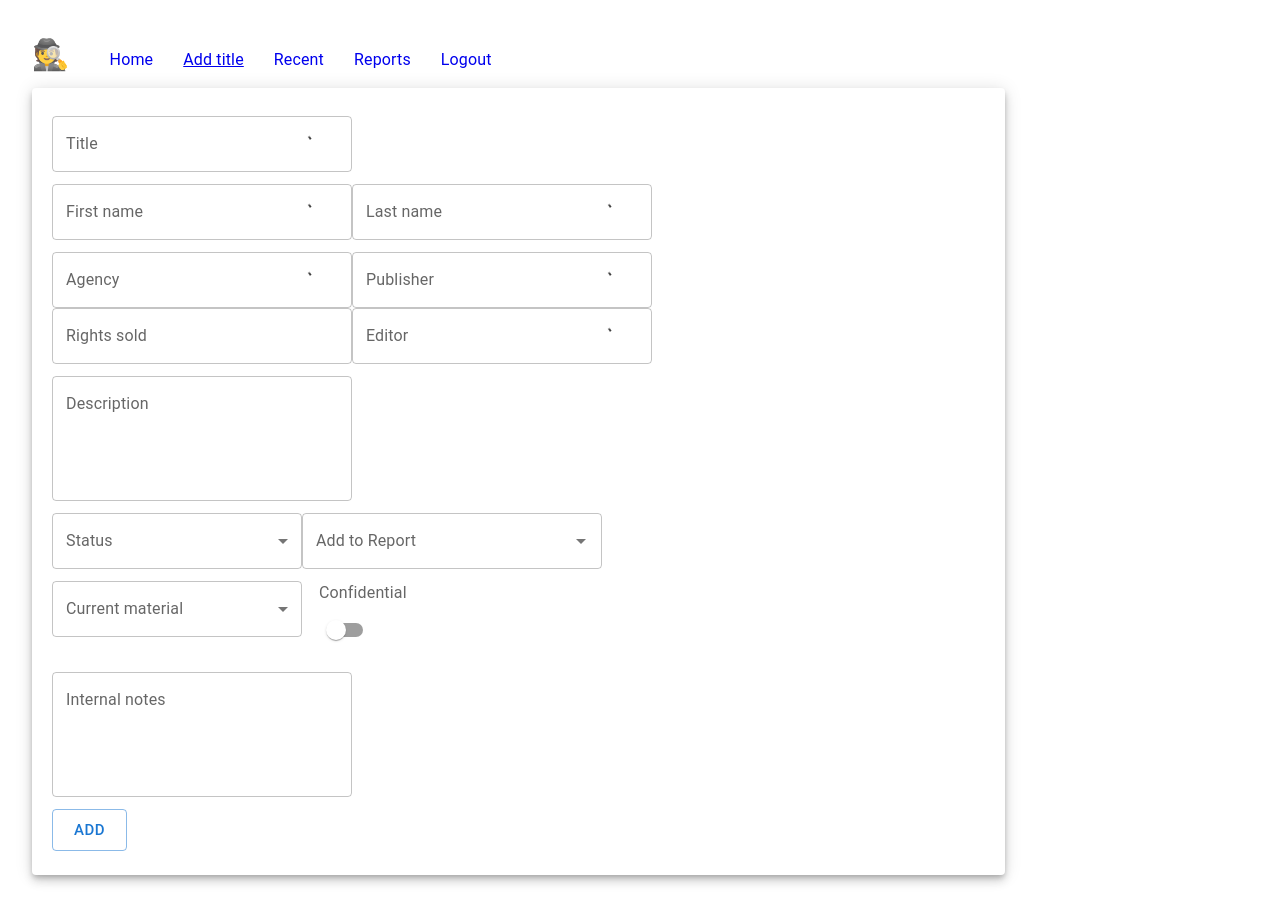
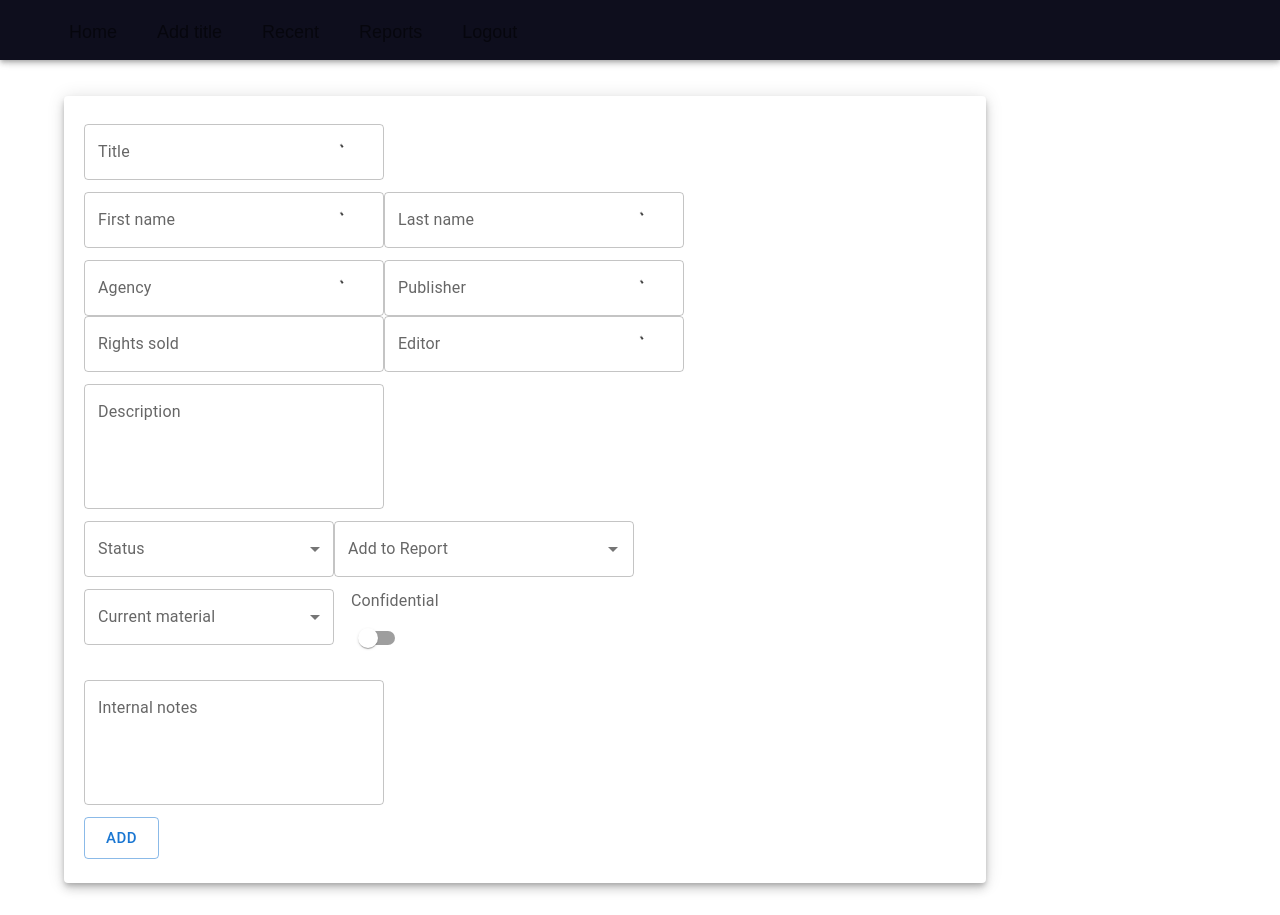
Before and after one commit to jdlms/scout-db, a React (Vite) app in the folder client/: page /add-title in a window 1280 px wide. Built offline with nearby package versions, Linux system fonts and the light colour scheme; no server answers.

Commit message:
app bar added

```diff
--- a/client/src/components/Logout.jsx
+++ b/client/src/components/Logout.jsx
@@ -1,6 +1,7 @@
+import { IconButton } from "@mui/material";
 import axios from "axios";
 import { useContext } from "react";
-import { NavLink, useNavigate } from "react-router-dom";
+import {  useNavigate } from "react-router-dom";
 import { UserContext } from "../contexts/UserContext";
 
 export function Logout() {
@@ -23,9 +24,9 @@ export function Logout() {
 
   return (
     <>
-      <NavLink style={{ textDecoration: "none" }} onClick={logout}>
+      <IconButton size="small" onClick={logout}>
         Logout
-      </NavLink>
+      </IconButton>
     </>
   );
 }
--- a/client/src/components/ScoutNav.jsx
+++ b/client/src/components/ScoutNav.jsx
@@ -1,49 +1,75 @@
+import { AppBar, IconButton, Menu, MenuItem, Toolbar, Typography } from "@mui/material";
 import { NavLink } from "react-router-dom";
 import { Logout } from "./Logout";
 
 export function ScoutNav() {
-  let activeStyle = {
-    textDecoration: "underline",
-  };
-
-  let inactiveStyle = {
-    textDecoration: "none",
-  };
-
   return (
-    <nav>
-      <span style={{ display: "inline", fontSize: "30px" }}>🕵️</span>
-      <ul style={{ display: "inline-flex", flexDirection: "row", justifyContent: "flex-start" }}>
+    <Toolbar>
+      <AppBar sx={{ height: 60, background: "#0e0e1d" }}>
+        <Toolbar>
+          <ul
+            style={{ display: "inline-flex", flexDirection: "row", justifyContent: "flex-start" }}
+          >
             <li>
-          <NavLink
-            to="scout-landing"
-            style={({ isActive }) => (isActive ? activeStyle : inactiveStyle)}
-          >
-            Home
+              <NavLink to="scout-landing">
+                <IconButton size="small">Home</IconButton>
               </NavLink>
             </li>
             <li>
-          <NavLink
-            to="add-title"
-            style={({ isActive }) => (isActive ? activeStyle : inactiveStyle)}
-          >
-            Add title
+              <NavLink to="add-title">
+                <IconButton size="small">Add title</IconButton>
               </NavLink>
             </li>
             <li>
-          <NavLink to="recent" style={({ isActive }) => (isActive ? activeStyle : inactiveStyle)}>
-            Recent
+              <NavLink to="recent">
+                <IconButton size="small">Recent</IconButton>
               </NavLink>
             </li>
             <li>
-          <NavLink to="reports" style={({ isActive }) => (isActive ? activeStyle : inactiveStyle)}>
-            Reports
+              <NavLink to="reports">
+                <IconButton size="small">Reports</IconButton>
               </NavLink>
             </li>
             <li>
               <Logout />
             </li>
           </ul>
-    </nav>
+        </Toolbar>
+      </AppBar>
+    </Toolbar>
+    // <nav>
+    //   <span style={{ display: "inline", fontSize: "30px" }}>🕵️</span>
+    //   <ul style={{ display: "inline-flex", flexDirection: "row", justifyContent: "flex-start" }}>
+    //     <li>
+    //       <NavLink
+    //         to="scout-landing"
+    //         style={({ isActive }) => (isActive ? activeStyle : inactiveStyle)}
+    //       >
+    //         Home
+    //       </NavLink>
+    //     </li>
+    //     <li>
+    //       <NavLink
+    //         to="add-title"
+    //         style={({ isActive }) => (isActive ? activeStyle : inactiveStyle)}
+    //       >
+    //         Add title
+    //       </NavLink>
+    //     </li>
+    //     <li>
+    //       <NavLink to="recent" style={({ isActive }) => (isActive ? activeStyle : inactiveStyle)}>
+    //         Recent
+    //       </NavLink>
+    //     </li>
+    //     <li>
+    //       <NavLink to="reports" style={({ isActive }) => (isActive ? activeStyle : inactiveStyle)}>
+    //         Reports
+    //       </NavLink>
+    //     </li>
+    //     <li>
+    //       <Logout />
+    //     </li>
+    //   </ul>
+    // </nav>
   );
 }
--- a/client/src/pages/AddTitle.jsx
+++ b/client/src/pages/AddTitle.jsx
@@ -16,6 +16,7 @@ import {
   Paper,
   Typography,
 } from "@mui/material";
+import { Container } from "@mui/system";
 
 const defaultValues = {
   title: "",
@@ -54,6 +55,7 @@ export function AddTitle() {
       {/* <Typography variant="h6" component="h2">
         Add title
       </Typography> */}
+      <Container>
         <Paper
           elevation={6}
           style={{
@@ -187,6 +189,7 @@ export function AddTitle() {
             </div>
           </form>
         </Paper>
+      </Container>
     </div>
   );
 }
```
Lines whose indentation alone changed are shown as unchanged.
